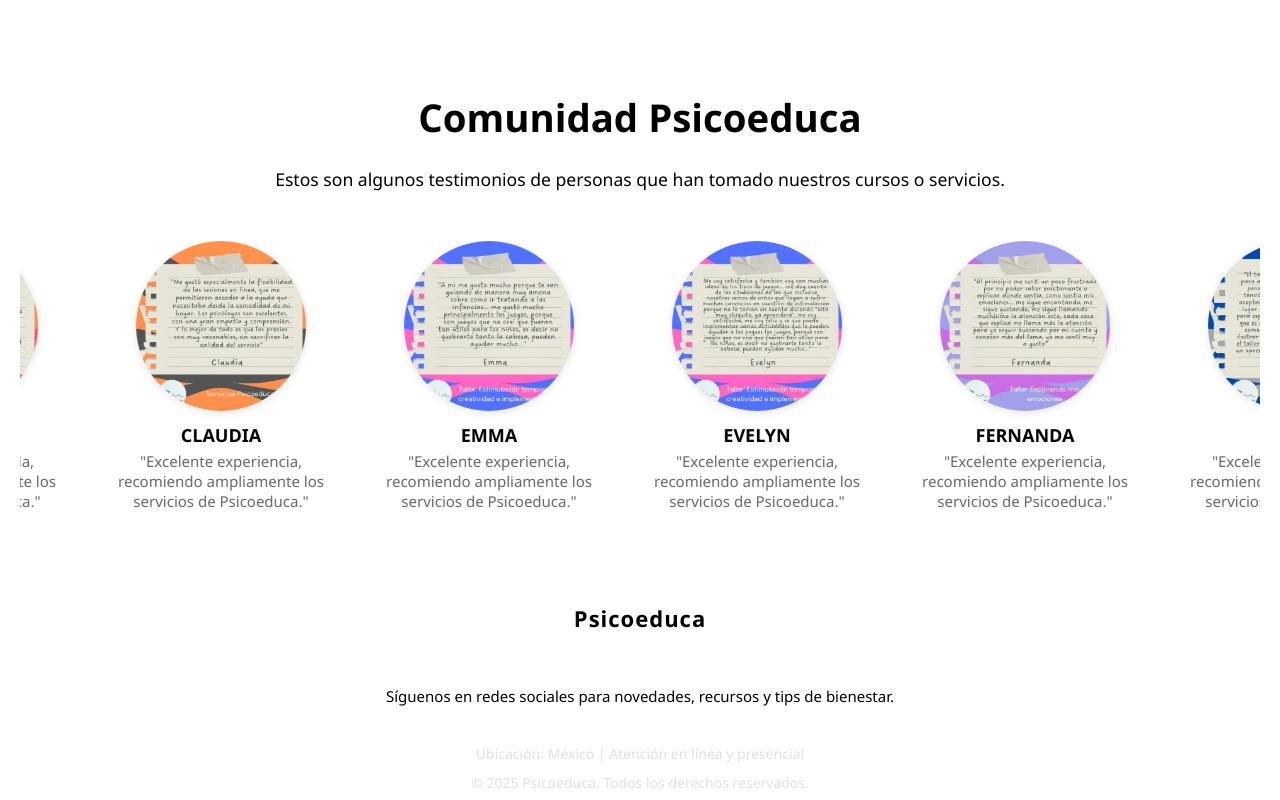
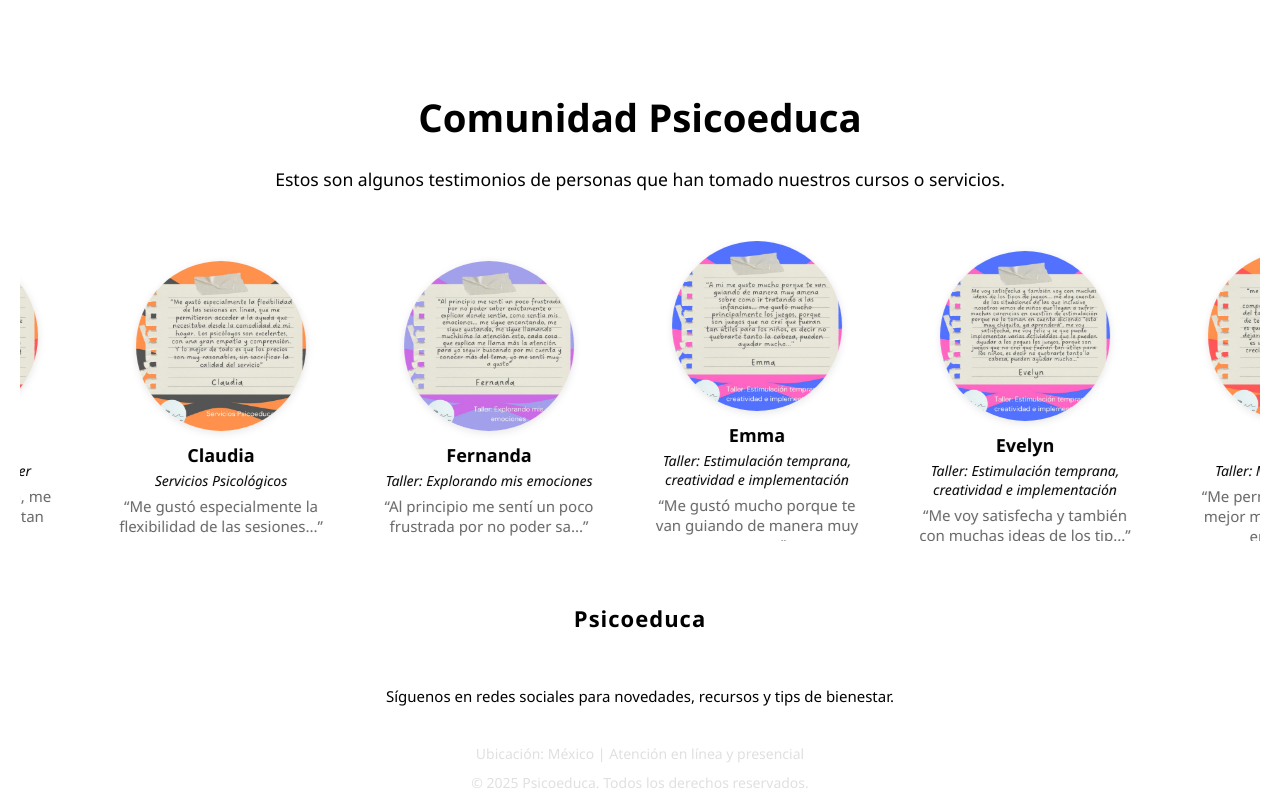
Before and after one commit to juanmanuel2002/psicoeduca, a React (Create React App) app: page /home in a window 1280 px wide. Shown: the part 2602-3402 px from the top of the page. Built offline with nearby package versions, Linux system fonts and the light colour scheme; no server answers; sample sign-in values are in the browser's storage; some icons are missing.

Commit message:
Modal para abrir la imagen del testimonio

```diff
--- a/src/contexts/cartContext/CartContext.js
+++ b/src/contexts/cartContext/CartContext.js
@@ -1,5 +1,4 @@
 import React, { useEffect, useState, useContext } from "react";
-import { AuthContext } from '../authContext/AuthContext';
 const CartContext = React.createContext();
 
 export function useCart() {
@@ -16,17 +15,6 @@
 
   useEffect(() => {
     localStorage.setItem('cart', JSON.stringify(cart));
-  }, [cart]);
-
-  const { user } = useContext(AuthContext);
-  useEffect(() => {
-    window.onbeforeunload = () => {
-      if(!user || user === null) {
-        localStorage.removeItem('cart');
-        clearCart();
-      }
-    };
-  //eslint-disable-next-line
   }, [cart]);
 
   const addToCart = (item) => {
--- a/src/pages/checkout.js
+++ b/src/pages/checkout.js
@@ -33,7 +33,11 @@
             }
         }, 100);
       };
-      return () => { document.body.removeChild(script); };
+      return () => {
+        if (script && script.parentNode === document.body) {
+            document.body.removeChild(script);
+        }
+      };
     } else {
       renderPaypal();
     }
--- a/src/pages/home.js
+++ b/src/pages/home.js
@@ -86,9 +86,64 @@
   },
 ];
 
-const comunidadImgs = [
-  'carla.jpg','claudia.jpg','emma.jpg','evelyn.jpg','fernanda.jpg','irais.jpg','regina.jpg'
+const testimonios = [
+  {
+    nombre: 'Carla',
+    servicio: 'Taller: Me quiero conocer',
+    comentario:
+      'Sí me gustó, me ayudó, me ayudó a ver que no es tan difícil, solo es prestar atención 5 minutos al día.',
+    img: 'Carla.jpg',
+  },
+  {
+    nombre: 'Claudia',
+    servicio: 'Servicios Psicológicos',
+    comentario:
+      'Me gustó especialmente la flexibilidad de las sesiones en línea, que me permitieron acceder a la ayuda que necesitaba desde la comodidad de mi hogar.',
+    img: 'Claudia.jpg',
+  },
+  {
+    nombre: 'Fernanda',
+    servicio: 'Taller: Explorando mis emociones',
+    comentario:
+      'Al principio me sentí un poco frustrada por no poder saber o explicar cómo sentía mis emociones... me sigue encantando.',
+    img: 'Fernanda.jpg',
+  },
+  {
+    nombre: 'Emma',
+    servicio: 'Taller: Estimulación temprana, creatividad e implementación',
+    comentario:
+      'Me gustó mucho porque te van guiando de manera muy amena sobre cómo ir tratando a las infancias.',
+    img: 'Emma.jpg',
+  },
+  {
+    nombre: 'Evelyn',
+    servicio: 'Taller: Estimulación temprana, creatividad e implementación',
+    comentario:
+      'Me voy satisfecha y también con muchas ideas de los tipos de juegos... me doy cuenta de situaciones que incluso vivimos de niños.',
+    img: 'Evelyn.jpg',
+  },
+  {
+    nombre: 'Regina',
+    servicio: 'Taller: Me quiero conocer',
+    comentario:
+      'Me permitió comprender mejor mis pensamientos, emociones y comportamientos. Me gustó la combinación perfecta de teoría y práctica.',
+    img: 'Regina.jpg',
+  },
+  {
+    nombre: 'Irais',
+    servicio: 'Taller: ¿Te dejaré ir?',
+    comentario:
+      'El taller ofrece herramientas prácticas para manejar emociones y pensar con claridad. Se enfoca en aceptar, abrazar y sentir las emociones.',
+    img: 'Irais.jpg',
+  },
 ];
+
+function truncate(text, maxLength = 55) {
+  if (!text) return '';
+  return text.length > maxLength
+    ? text.slice(0, maxLength).trim() + '...'
+    : text;
+}
 
 export default function Home() {
   const [tab, setTab] = useState('nuevos');
@@ -99,6 +154,10 @@
   const navigate = useNavigate();
   const comunidadRef = useRef();
   const { user } = useContext(AuthContext);
+
+  const [imagenActiva, setImagenActiva] = useState(null);
+  const cerrarModal = () => setImagenActiva(null);
+
   useEffect(() => {
     AOS.init({ duration: 1000, once: false });
   }, []);
@@ -331,18 +390,32 @@
 
         <div className="comunidad-carousel" ref={comunidadRef}>
           <div className="comunidad-track">
-            {[...comunidadImgs, ...comunidadImgs].map((img, idx) => (
-              <div key={img + idx} className="comunidad-item">
-                <img src={`/${img}`} alt={img.replace('.jpg', '')} />
-                <div className="comunidad-nombre">{img.replace('.jpg', '').toLocaleUpperCase()}</div>
-                <div className="comunidad-comentario">
-                  "Excelente experiencia, recomiendo ampliamente los servicios de Psicoeduca."
-                </div>
+            {[...testimonios, ...testimonios].map((testimonio, idx) => (
+              <div key={testimonio.nombre + idx} className="comunidad-item">
+                <img
+                  src={`/${testimonio.img}`}
+                  alt={testimonio.nombre}
+                  onClick={() => setImagenActiva(`/${testimonio.img}`)}
+                  style={{ cursor: 'pointer' }}
+                />
+                <div className="comunidad-nombre">{testimonio.nombre}</div>
+                <div className="comunidad-servicio">{testimonio.servicio}</div>
+                <div className="comunidad-comentario"> “{truncate(testimonio.comentario, 55)}”</div>
               </div>
             ))}
+
           </div>
         </div>
       </section>
+
+      {/* Modal */}
+      {imagenActiva && (
+        <div className="modal-overlay" onClick={cerrarModal}>
+          <div className="modal-content" onClick={(e) => e.stopPropagation()}>
+            <img src={imagenActiva} alt="Imagen ampliada" />
+          </div>
+        </div>
+      )}
 
 
 
--- a/src/styles/cursoDetalle.css
+++ b/src/styles/cursoDetalle.css
@@ -1,5 +1,6 @@
 .curso-detalle-section {
   margin-top: 48px;
+  margin-bottom: 40px;
   display: flex;
   justify-content: center;
 }
--- a/src/styles/home.css
+++ b/src/styles/home.css
@@ -425,6 +425,7 @@
 /* Comunidad Section */
 .comunidad-section {
   width: 100%;
+  height: 100%;
   margin: 48px auto;
   padding: 0 20px;
   text-align: center;
@@ -494,6 +495,42 @@
   text-align: center;
 }
 
+.comunidad-servicio {
+  font-size: 14px;
+  color: var(--color-primary);
+  margin-bottom: 6px;
+  font-style: italic;
+  text-align: center;
+}
+
+.modal-overlay {
+  position: fixed;
+  top: 0;
+  left: 0;
+  width: 100vw;
+  height: 100vh;
+  background-color: rgba(0, 0, 0, 0.7);
+  display: flex;
+  justify-content: center;
+  align-items: center;
+  z-index: 999;
+}
+
+.modal-content {
+  background-color: white;
+  padding: 10px;
+  border-radius: 12px;
+  max-width: 90%;
+  max-height: 90%;
+  box-shadow: 0 0 20px rgba(0, 0, 0, 0.4);
+}
+
+.modal-content img {
+  max-width: 100%;
+  max-height: 80vh;
+  border-radius: 10px;
+}
+
 
 .email-input {
   width: 100%;
--- a/src/styles/recursoDetalle.css
+++ b/src/styles/recursoDetalle.css
@@ -1,5 +1,6 @@
 .recurso-detalle-section {
   margin-top: 48px;
+  margin-bottom: 40px;
   display: flex;
   justify-content: center;
 }
```
